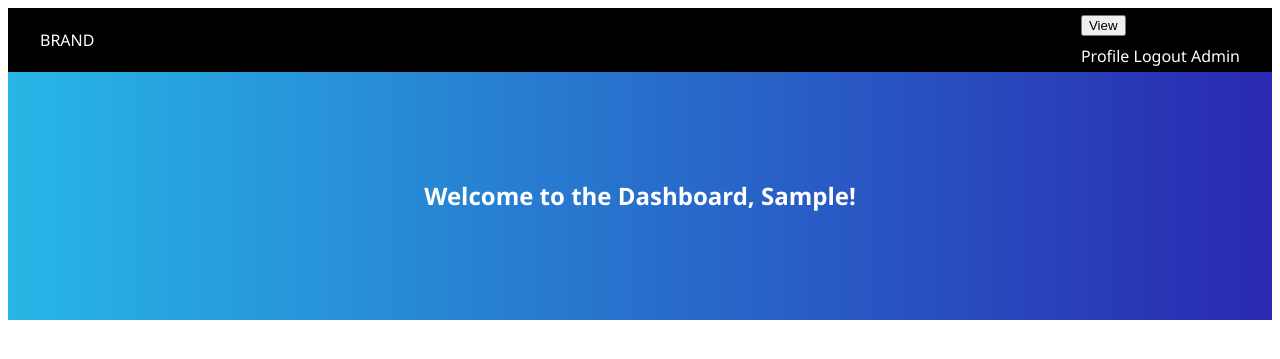
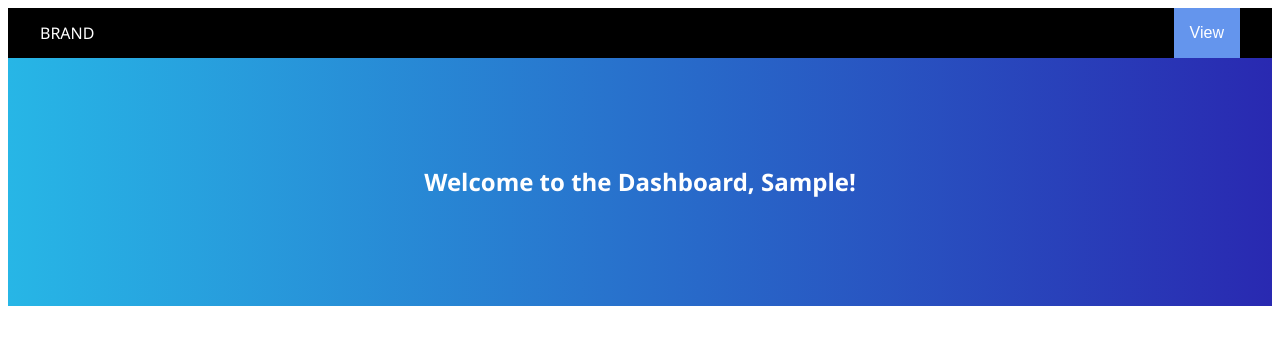
Before and after one commit to NhatPham123tm/SoftwareDesign_Project, a Django app: page /dashboard/ in a window 1280 px wide. Shown: the top 359 px of the page. Run offline with Django 5.2, Linux system fonts and the light colour scheme; the visitor is signed in with stand-in values (Sample User, id 1).

Commit message:
Update dashboard.css

```diff
--- a/static/css/dashboard.css
+++ b/static/css/dashboard.css
@@ -1,4 +1,3 @@
-
 body {
     font-family: 'Segoe UI', Tahoma, Geneva, Verdana, sans-serif;
     line-height: 2;
@@ -48,3 +47,42 @@ body {
     padding: 80px 0;
     margin-bottom: 24px;
 }
+
+.dropbtn {
+    background-color: #6495ED;
+    color: white;
+    padding: 16px;
+    font-size: 16px;
+    border: none;
+  }
+
+  .dropdown {
+    position: relative;
+    display: inline-block;
+  }
+
+  .dropdown-content {
+    display: none;
+    position: absolute;
+    background-color: #6495ED;
+    min-width: 160px;
+    box-shadow: 0px 8px 16px 0px rgba(0,0,0,0.2);
+    z-index: 1;
+  }
+
+  .dropdown-content a {
+    color: white;
+    padding: 12px 16px;
+    text-decoration: none;
+    display: block;
+  }
+
+  .dropdown-content a:hover {background-color: #00008B;}
+
+  .dropdown:hover .dropdown-content {display: block;}
+
+  .dropdown:hover .dropbtn {background-color: #6495ED;}
+
+  .admin {
+    display: hidden;
+  }
```
